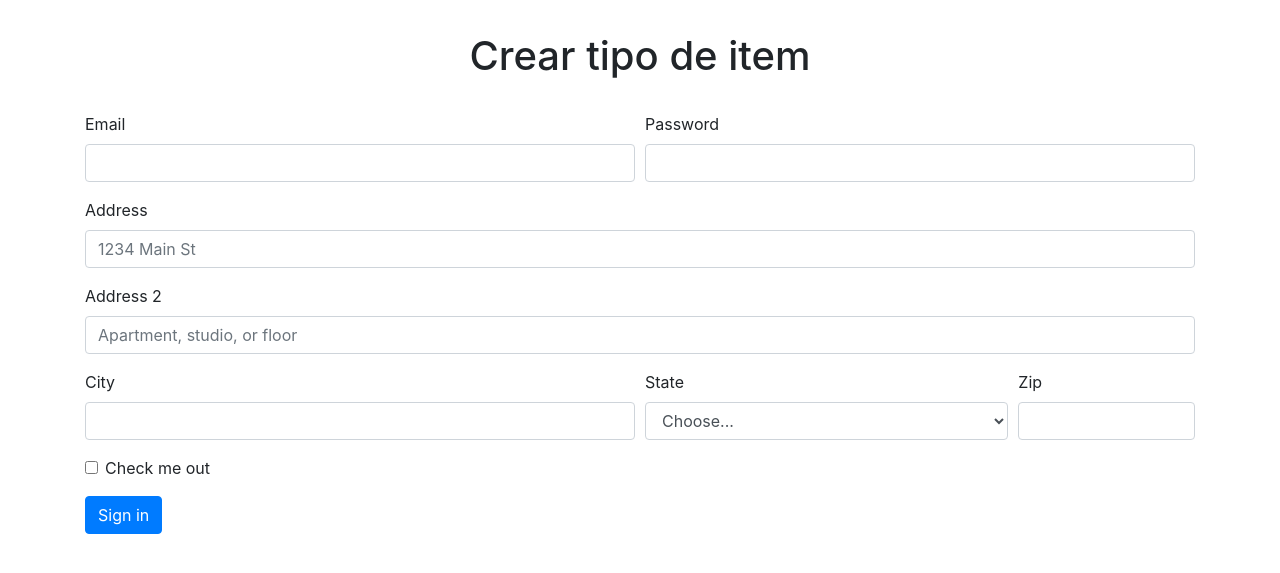
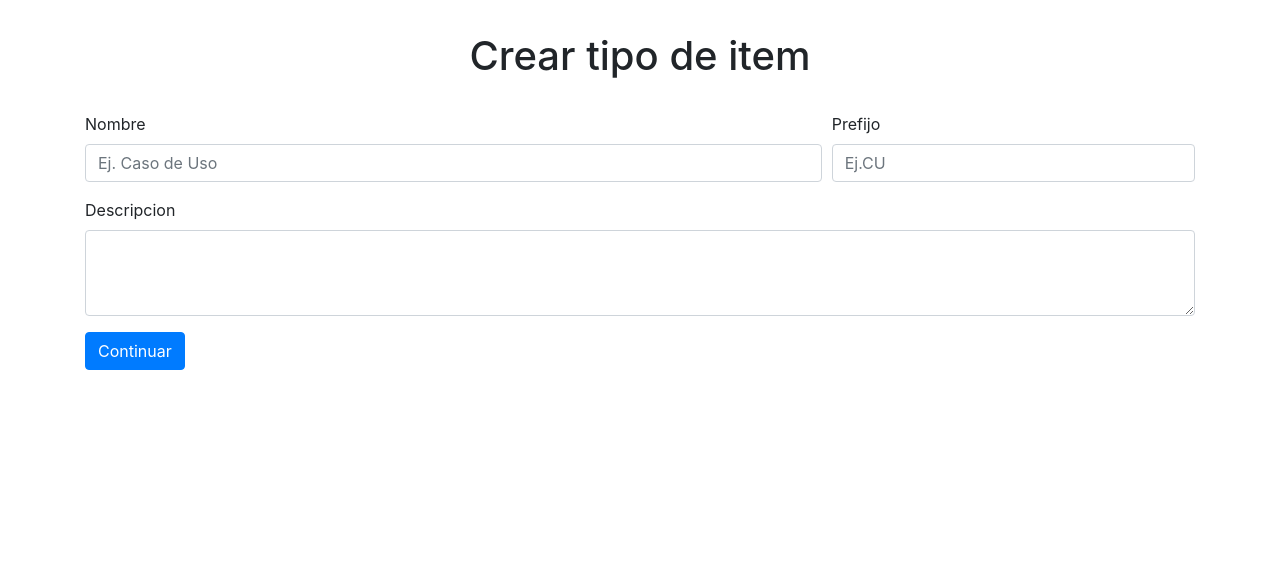
Before and after one commit to fer334/ItemManager, a Django app: page /tipo/crear/ in a window 1280 px wide. Shown: the part 56-629 px from the top of the page. Run offline with Django 3.2, Linux system fonts and the light colour scheme; some libraries are stand-ins or nearby versions.

Commit message:
De vuelta cambios en models y primer UI completo para creacion de tipos de items

```diff
--- a/administracion/models.py
+++ b/administracion/models.py
@@ -3,7 +3,6 @@ from django.db import models
 
 # Create your models here.
 class Proyecto(models.Model):
-    nombre = models.CharField(max_length=200)
     pass
 
 
@@ -26,7 +25,7 @@ class TipoItem(models.Model):
     nombre = models.CharField(max_length=200)
     descripcion = models.CharField( max_length=800)
     prefijo = models.CharField(max_length=5)
-    #proyecto = models.ForeignKey(Proyecto, on_delete=models.CASCADE)
+    proyecto = models.ForeignKey(Proyecto, on_delete=models.CASCADE)
     def __str__(self):
         return self.nombre
 
--- a/templates/administracion/crearTipoItem.html
+++ b/templates/administracion/crearTipoItem.html
@@ -2,51 +2,22 @@
 {% block content %}
     <div class="container">
         <h1 class="text-center pt-3 mb-3">Crear tipo de item</h1>
-        <form>
-            <div class="form-row pt-3">
-                <div class="form-group col-md-6">
-                    <label for="inputEmail4">Email</label>
-                    <input type="email" class="form-control" id="inputEmail4">
+        <form class="pt-3">
+            <div class="form-row">
+                <div class="form-group col-sm-12 col-md-8">
+                    <label for="inputNombre">Nombre</label>
+                    <input type="text" class="form-control" id="inputNombre" placeholder="Ej. Caso de Uso">
                 </div>
-                <div class="form-group col-md-6">
-                    <label for="inputPassword4">Password</label>
-                    <input type="password" class="form-control" id="inputPassword4">
+                <div class="form-group col-sm-12 col-md-4">
+                    <label for="inputPrefijo">Prefijo</label>
+                    <input type="text" class="form-control" id="inputPrefijo" placeholder="Ej.CU">
                 </div>
             </div>
             <div class="form-group">
-                <label for="inputAddress">Address</label>
-                <input type="text" class="form-control" id="inputAddress" placeholder="1234 Main St">
+                <label for="areaDescripcion">Descripcion</label>
+                <textarea class="form-control" id="areaDescripcion" rows="3"></textarea>
             </div>
-            <div class="form-group">
-                <label for="inputAddress2">Address 2</label>
-                <input type="text" class="form-control" id="inputAddress2" placeholder="Apartment, studio, or floor">
-            </div>
-            <div class="form-row">
-                <div class="form-group col-md-6">
-                    <label for="inputCity">City</label>
-                    <input type="text" class="form-control" id="inputCity">
-                </div>
-                <div class="form-group col-md-4">
-                    <label for="inputState">State</label>
-                    <select id="inputState" class="form-control">
-                        <option selected>Choose...</option>
-                        <option>...</option>
-                    </select>
-                </div>
-                <div class="form-group col-md-2">
-                    <label for="inputZip">Zip</label>
-                    <input type="text" class="form-control" id="inputZip">
-                </div>
-            </div>
-            <div class="form-group">
-                <div class="form-check">
-                    <input class="form-check-input" type="checkbox" id="gridCheck">
-                    <label class="form-check-label" for="gridCheck">
-                    Check me out
-                    </label>
-                </div>
-            </div>
-            <button type="submit" class="btn btn-primary">Sign in</button>
+            <button type="submit" class="btn btn-primary">Continuar</button>
         </form>
     </div>
 
```
